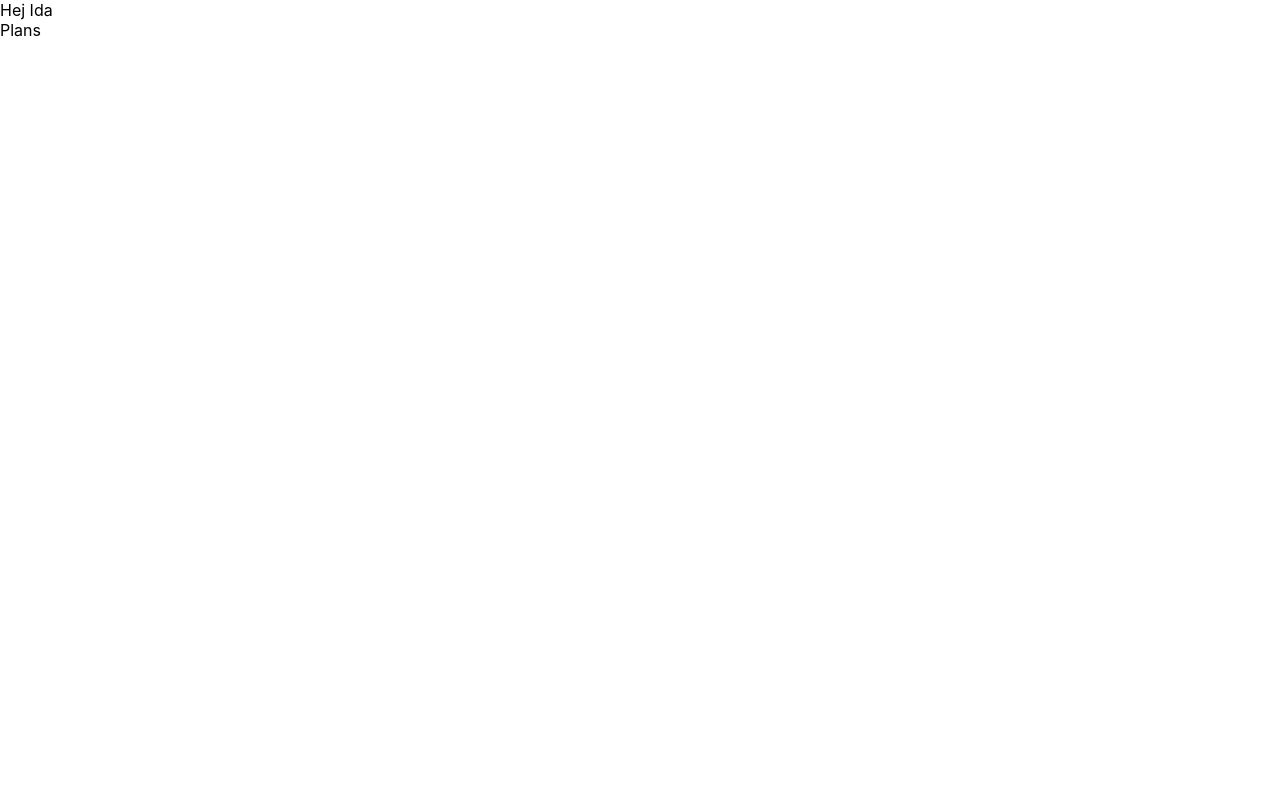
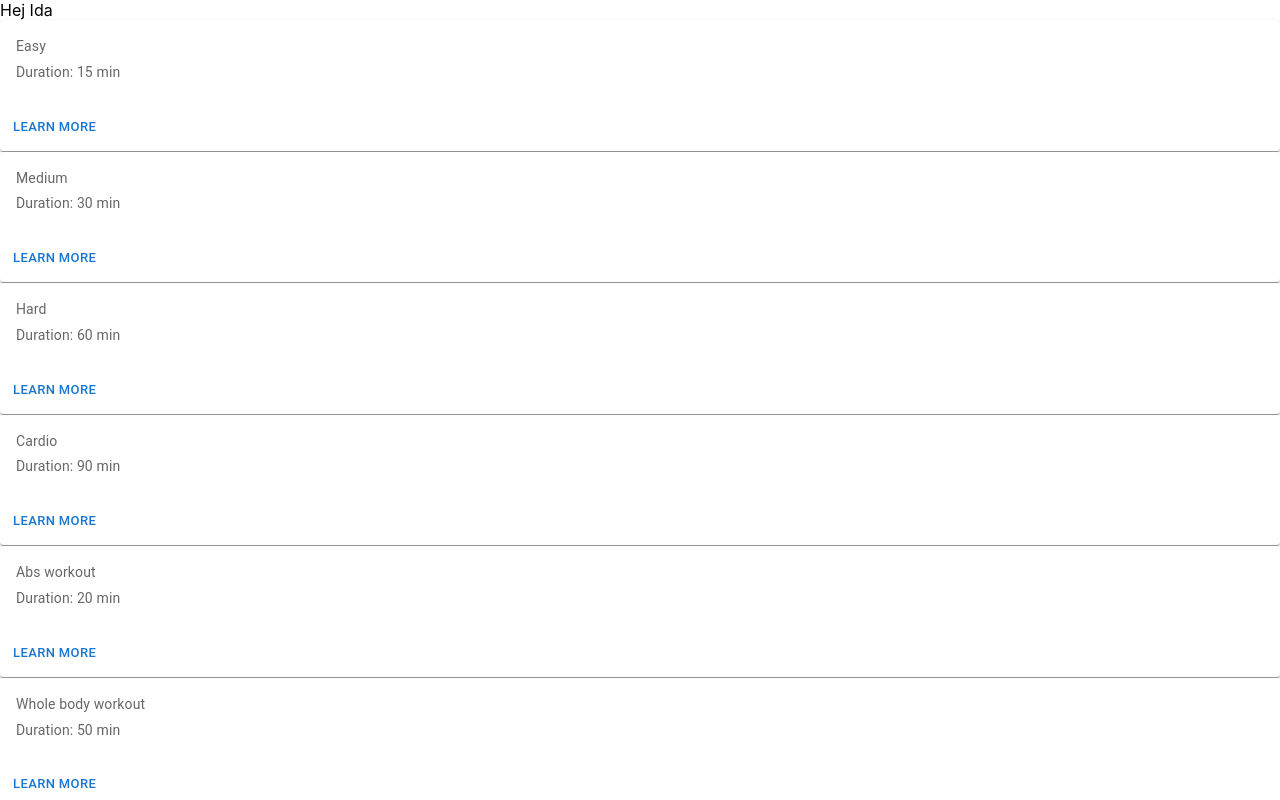
Before and after one commit to Tamimjabr/workout-frontend-react, a React (Create React App) app: page / in a window 1280 px wide. Shown: the top 800 px of the page. Built offline with nearby package versions, Linux system fonts and the light colour scheme.

Commit message:
render all plans

```diff
--- a/src/components/Plans.js
+++ b/src/components/Plans.js
@@ -1,8 +1,54 @@
-import React from 'react'
+import * as React from 'react'
+import Card from '@mui/material/Card'
+import CardActions from '@mui/material/CardActions'
+import CardContent from '@mui/material/CardContent'
+import Button from '@mui/material/Button'
+import Typography from '@mui/material/Typography'
+import { Divider } from '@mui/material'
+
+const plans = [
+  { id: 1, name: 'Easy', duration_minutes: 15 },
+  { id: 2, name: 'Medium', duration_minutes: 30 },
+  { id: 3, name: 'Hard', duration_minutes: 60 },
+  { id: 4, name: 'Cardio', duration_minutes: 90 },
+  { id: 5, name: 'Abs workout', duration_minutes: 20 },
+  { id: 6, name: 'Whole body workout', duration_minutes: 50 },
+  { id: 7, name: 'Without Equipment', duration_minutes: 30 },
+  { id: 8, name: 'Legs training', duration_minutes: 20 },
+  { id: 9, name: 'Posture training', duration_minutes: 20 },
+  { id: 10, name: 'Stretching exercises', duration_minutes: 40 }
+]
 
 const Plans = () => {
   return (
-    <div>Plans</div>
+    <div>
+      {plans.map((plan) => (
+        <>
+          <Card sx={{ minWidth: 275 }}>
+            <CardContent>
+              <Typography
+                sx={{ fontSize: 14 }}
+                color='text.secondary'
+                gutterBottom
+              >
+                {plan.name}
+              </Typography>
+              <Typography
+                sx={{ fontSize: 14 }}
+                color='text.secondary'
+                gutterBottom
+              >
+                Duration: {plan.duration_minutes} min
+              </Typography>
+            </CardContent>
+            <CardActions>
+              <Button size='small'>Learn More</Button>
+            </CardActions>
+          </Card>
+          <Divider />
+        </>
+      ))}
+    </div>
   )
 }
 
```
